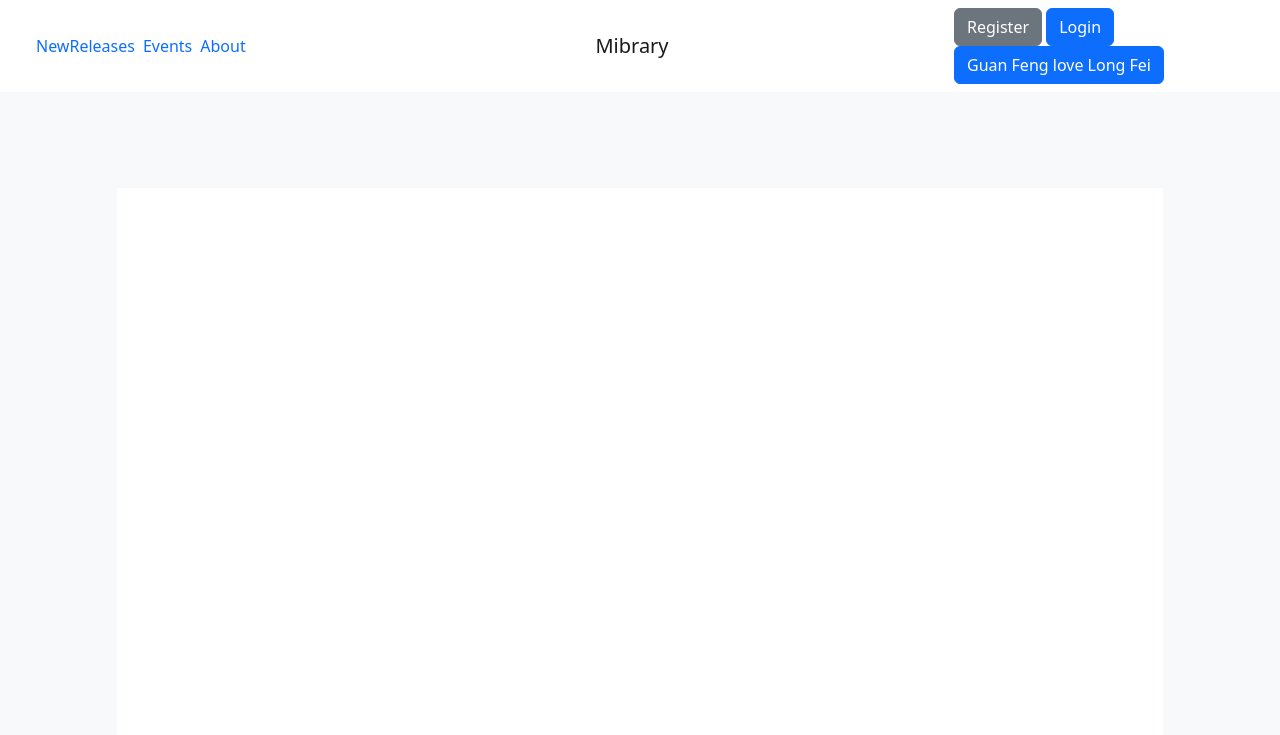
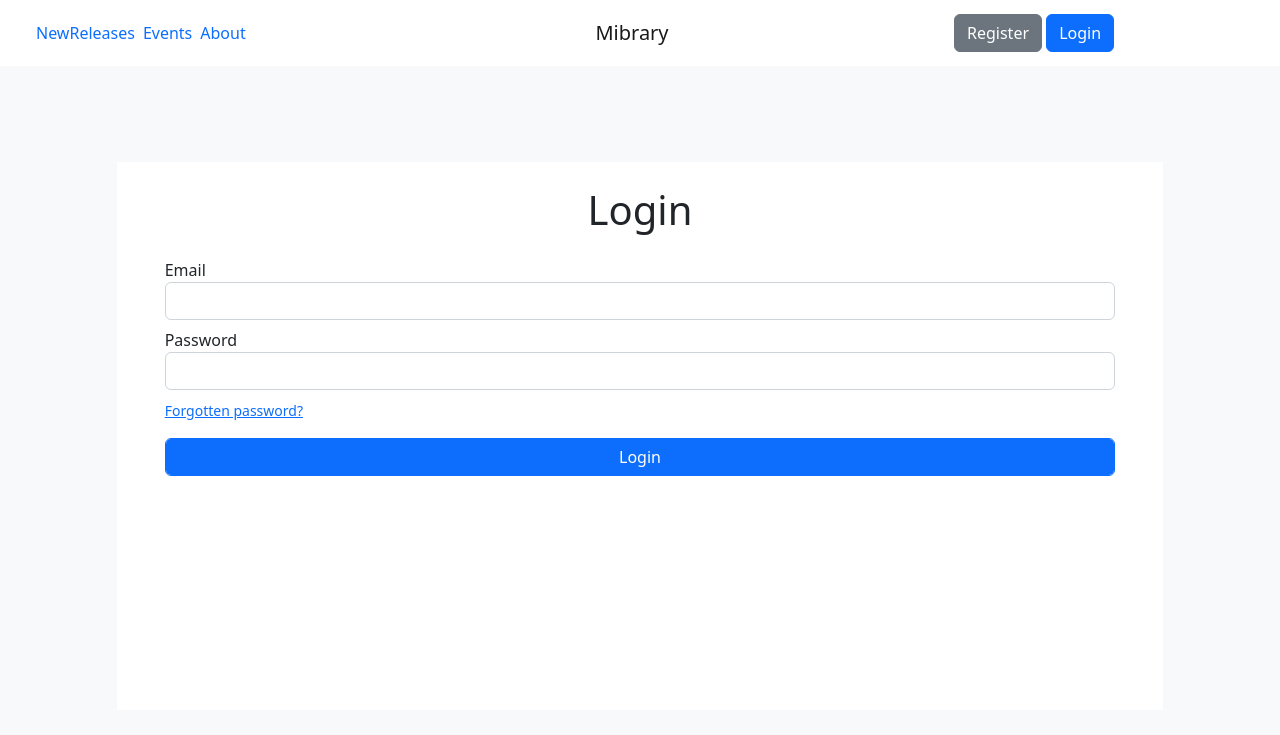
Before and after one commit to lgf2111/ay1-aspj-webapp, a Flask app: page /login in a window 1280 px wide. Shown: the top 735 px of the page. Run offline with Flask 2, Linux system fonts and the light colour scheme.

Commit message:
implemented login w db

```diff
--- /dev/null
+++ b/webapp/forms.py
@@ -0,0 +1,11 @@
+from flask_wtf import FlaskForm
+from wtforms import StringField, PasswordField, SubmitField, BooleanField
+from wtforms.validators import DataRequired, Length, Email, EqualTo, ValidationError
+from webapp.models import User
+
+
+
+class LoginForm(FlaskForm):
+    email = StringField('Email', validators=[DataRequired(), Email()])
+    password = PasswordField('Password', validators=[DataRequired()])
+    submit = SubmitField('Login')
--- a/webapp/routes.py
+++ b/webapp/routes.py
@@ -1,5 +1,6 @@
 from flask import render_template
 from webapp import app
+from webapp.forms import LoginForm
 
 @app.route('/')
 def index():
@@ -7,8 +8,7 @@ def index():
 
 @app.route('/login')
 def login():
-    return render_template('login.html', title='Login')
-
-@app.route('/gfllf')
-def login():
-    return render_template('gfllf.html', title='gfllf')
+    form = LoginForm()
+    if form.validate_on_submit():
+        pass
+    return render_template('login.html', title='Login', form=form)
--- a/webapp/templates/includes/base.html
+++ b/webapp/templates/includes/base.html
@@ -18,10 +18,10 @@
     {% if search %}
         {% include 'includes/search.html' %}
     {% endif %}
-    {% block content %}
-    {% endblock content %}
     <div class="container-fluid d-flex justify-content-center mt-5">
         <div class="col-10 bg-white mt-5" id="content">
+            {% block content %}
+            {% endblock content %}
         </div>
     </div>
     <!-- Bootstrap  -->
--- a/webapp/templates/includes/navbar.html
+++ b/webapp/templates/includes/navbar.html
@@ -9,7 +9,6 @@
         <div class="col-3">
             <a href="" class="btn btn-secondary">Register</a>
             <a href="{{url_for('login')}}" class="btn btn-primary">Login</a>
-            <a href="{{url_for('login')}}" class="btn btn-primary">Guan Feng love Long Fei</a>
         </div>
     </div>
 </nav>
--- a/webapp/templates/login.html
+++ b/webapp/templates/login.html
@@ -1 +1,30 @@
 {% extends 'includes/base.html' %}
+{% block content %}
+<h1 class="text-center my-4">Login</h1>
+<div class="content-section">
+    <form action="" method="post">
+        {% for field in form %}
+        <div class="form-group my-2 mx-5">
+            {% if field == form.csrf_token %}
+            {{ form.hidden_tag() }}
+            {% elif field == form.submit %}
+            <a href="" class="small">Forgotten password?</a>
+            {{ form.submit(class="btn btn-primary form-control my-3") }}
+            {% else %}
+            {{ field.label(class="form-control-label") }}
+                {% if field.errors %}
+                {{ field(class="form-control is-invalid") }}
+                <div class="invalid-feedback">
+                    {% for error in field.errors %}
+                        <span>{{ error }}</span>
+                    {% endfor %}
+                </div>
+                {% else %}
+                {{ field(class="form-control") }}
+                {% endif %}
+            {% endif %}
+        </div>
+        {% endfor %}
+    </form>
+</div>
+{% endblock content %}
```
Also changed, not shown: webapp/__init__.py (+10 -0 lines), webapp/models.py (added, +18 -0 lines), webapp/site.db (added).
